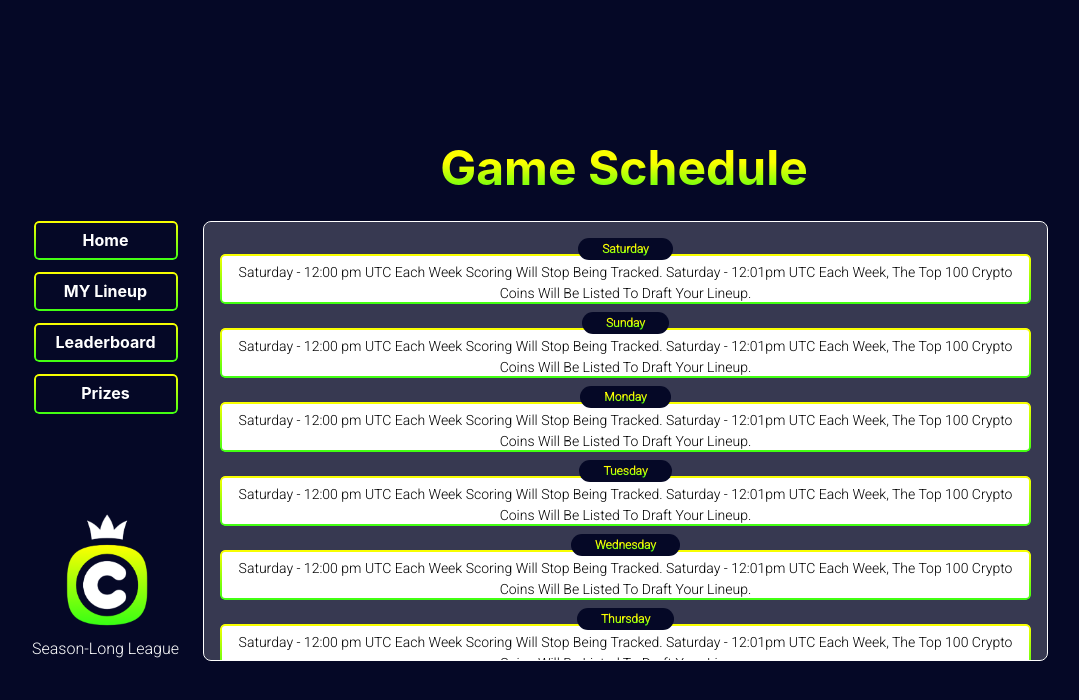
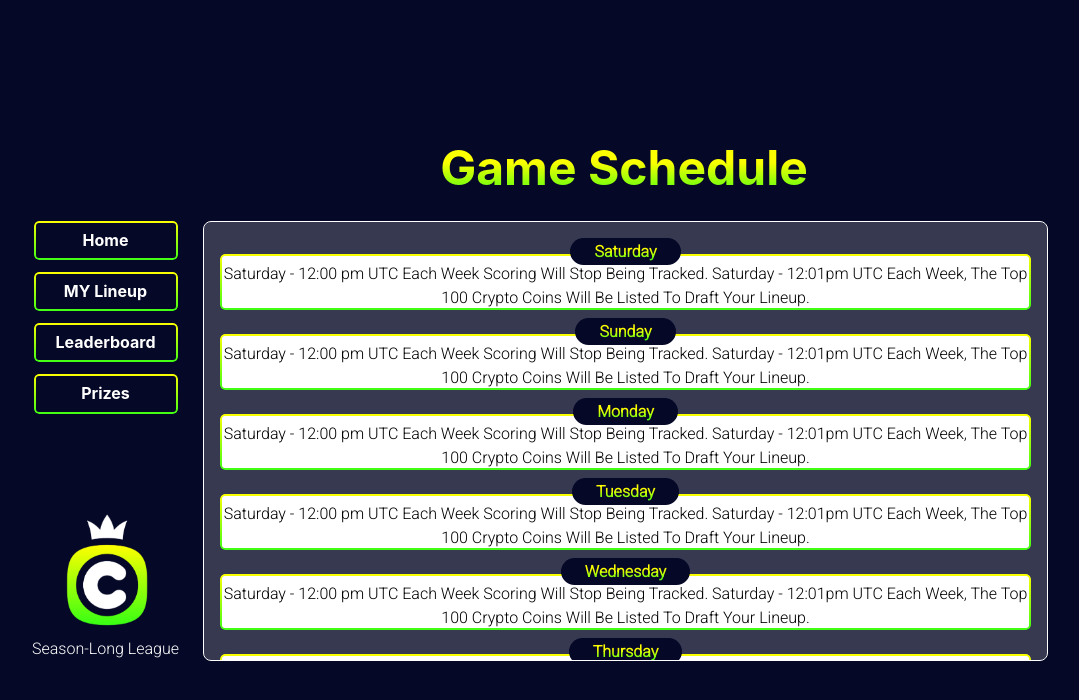
Before and after one commit to hamzabadshah1/CoinDraft, a React (Create React App) app: page /gameschedule in a window 1280 px wide. Shown: the top 700 px of the page, without its empty margins (16-1095 px from the left). Built offline with nearby package versions, Linux system fonts and the light colour scheme.

Commit message:
'update'

```diff
--- a/src/components/gameSchedule/GameSchedule.jsx
+++ b/src/components/gameSchedule/GameSchedule.jsx
@@ -1,8 +1,6 @@
 import {
   Button,
-  Center,
   Heading,
-  HStack,
   Image,
   Stack,
   Tag,
@@ -14,7 +12,7 @@ import '../../App.css';
 import logo from '../../assets/images/logo.png';
 import { useNavigate } from 'react-router-dom';
 const GameSchedule = () => {
-    const nav = useNavigate()
+  const nav = useNavigate();
   return (
     <>
       <Stack
@@ -41,7 +39,7 @@ const GameSchedule = () => {
             Game Schedule
           </Heading>
           <Image
-          onClick={()=>nav('/')}
+            onClick={() => nav('/')}
             display={{ base: 'inherit', md: 'none' }}
             _hover={{ cursor: 'pointer' }}
             w={{ base: '14', sm: '20', md: '28', lg: '40' }}
@@ -58,7 +56,7 @@ const GameSchedule = () => {
           >
             <Stack spacing={'3'}>
               <Button
-              onClick={()=>nav('/')}
+                onClick={() => nav('/')}
                 w={'36'}
                 color={'white'}
                 _hover={{
@@ -73,7 +71,7 @@ const GameSchedule = () => {
                 </Heading>
               </Button>
               <Button
-              onClick={()=>nav('/drafts')}
+                onClick={() => nav('/drafts')}
                 w={'36'}
                 color={'white'}
                 _hover={{
@@ -88,7 +86,7 @@ const GameSchedule = () => {
                 </Heading>
               </Button>
               <Button
-              onClick={()=>nav('/leaderboard')}
+                onClick={() => nav('/leaderboard')}
                 w={'36'}
                 color={'white'}
                 _hover={{
@@ -103,7 +101,7 @@ const GameSchedule = () => {
                 </Heading>
               </Button>
               <Button
-              onClick={()=>nav('/prize-payouts')}
+                onClick={() => nav('/prize-payouts')}
                 w={'36'}
                 color={'white'}
                 _hover={{
@@ -120,7 +118,7 @@ const GameSchedule = () => {
             </Stack>
             <VStack>
               <Image
-              onClick={()=>nav('/')}
+                onClick={() => nav('/')}
                 _hover={{ cursor: 'pointer' }}
                 w={{ base: '14', sm: '32', md: '32', lg: '24' }}
                 src={logo}
@@ -164,7 +162,7 @@ const GameSchedule = () => {
               >
                 <Tag
                   fontWeight={'bold'}
-                  fontSize={'xs'}
+                  fontSize={{ base: 'sm', md: 'md' }}
                   bgGradient="linear(180deg, #FCFF00 40%, #3FFF13 100%)"
                   bgClip="text"
                   minH={'0.6em'}
@@ -174,7 +172,7 @@ const GameSchedule = () => {
               </Stack>
               <Text
                 textAlign={'center'}
-                fontSize={{ base: 'xs', md: 'sm' }}
+                fontSize={{ base: 'sm', md: 'md' }}
                 pt={'2'}
               >
                 Saturday - 12:00 pm UTC Each Week Scoring Will Stop Being
@@ -203,7 +201,7 @@ const GameSchedule = () => {
               >
                 <Tag
                   fontWeight={'bold'}
-                  fontSize={'xs'}
+                  fontSize={{ base: 'sm', md: 'md' }}
                   bgGradient="linear(180deg, #FCFF00 40%, #3FFF13 100%)"
                   bgClip="text"
                   minH={'0.6em'}
@@ -213,7 +211,7 @@ const GameSchedule = () => {
               </Stack>
               <Text
                 textAlign={'center'}
-                fontSize={{ base: 'xs', md: 'sm' }}
+                fontSize={{ base: 'sm', md: 'md' }}
                 pt={'2'}
               >
                 Saturday - 12:00 pm UTC Each Week Scoring Will Stop Being
@@ -242,7 +240,7 @@ const GameSchedule = () => {
               >
                 <Tag
                   fontWeight={'bold'}
-                  fontSize={'xs'}
+                  fontSize={{ base: 'sm', md: 'md' }}
                   bgGradient="linear(180deg, #FCFF00 40%, #3FFF13 100%)"
                   bgClip="text"
                   minH={'0.6em'}
@@ -252,7 +250,7 @@ const GameSchedule = () => {
               </Stack>
               <Text
                 textAlign={'center'}
-                fontSize={{ base: 'xs', md: 'sm' }}
+                fontSize={{ base: 'sm', md: 'md' }}
                 pt={'2'}
               >
                 Saturday - 12:00 pm UTC Each Week Scoring Will Stop Being
@@ -281,7 +279,7 @@ const GameSchedule = () => {
               >
                 <Tag
                   fontWeight={'bold'}
-                  fontSize={'xs'}
+                  fontSize={{ base: 'sm', md: 'md' }}
                   bgGradient="linear(180deg, #FCFF00 40%, #3FFF13 100%)"
                   bgClip="text"
                   minH={'0.6em'}
@@ -291,7 +289,7 @@ const GameSchedule = () => {
               </Stack>
               <Text
                 textAlign={'center'}
-                fontSize={{ base: 'xs', md: 'sm' }}
+                fontSize={{ base: 'sm', md: 'md' }}
                 pt={'2'}
               >
                 Saturday - 12:00 pm UTC Each Week Scoring Will Stop Being
@@ -320,7 +318,7 @@ const GameSchedule = () => {
               >
                 <Tag
                   fontWeight={'bold'}
-                  fontSize={'xs'}
+                  fontSize={{ base: 'sm', md: 'md' }}
                   bgGradient="linear(180deg, #FCFF00 40%, #3FFF13 100%)"
                   bgClip="text"
                   minH={'0.6em'}
@@ -330,7 +328,7 @@ const GameSchedule = () => {
               </Stack>
               <Text
                 textAlign={'center'}
-                fontSize={{ base: 'xs', md: 'sm' }}
+                fontSize={{ base: 'sm', md: 'md' }}
                 pt={'2'}
               >
                 Saturday - 12:00 pm UTC Each Week Scoring Will Stop Being
@@ -359,7 +357,7 @@ const GameSchedule = () => {
               >
                 <Tag
                   fontWeight={'bold'}
-                  fontSize={'xs'}
+                  fontSize={{ base: 'sm', md: 'md' }}
                   bgGradient="linear(180deg, #FCFF00 40%, #3FFF13 100%)"
                   bgClip="text"
                   minH={'0.6em'}
@@ -369,7 +367,7 @@ const GameSchedule = () => {
               </Stack>
               <Text
                 textAlign={'center'}
-                fontSize={{ base: 'xs', md: 'sm' }}
+                fontSize={{ base: 'sm', md: 'md' }}
                 pt={'2'}
               >
                 Saturday - 12:00 pm UTC Each Week Scoring Will Stop Being
@@ -398,7 +396,7 @@ const GameSchedule = () => {
               >
                 <Tag
                   fontWeight={'bold'}
-                  fontSize={'xs'}
+                  fontSize={{ base: 'sm', md: 'md' }}
                   bgGradient="linear(180deg, #FCFF00 40%, #3FFF13 100%)"
                   bgClip="text"
                   minH={'0.6em'}
@@ -408,7 +406,7 @@ const GameSchedule = () => {
               </Stack>
               <Text
                 textAlign={'center'}
-                fontSize={{ base: 'xs', md: 'sm' }}
+                fontSize={{ base: 'sm', md: 'md' }}
                 pt={'2'}
               >
                 Saturday - 12:00 pm UTC Each Week Scoring Will Stop Being
@@ -426,7 +424,7 @@ const GameSchedule = () => {
         </Stack>
         {/* Home Mibile Screen Button */}
         <Button
-        onClick={()=>nav('/')}
+          onClick={() => nav('/')}
           w={'40vw'}
           display={{ base: 'inherit', md: 'none' }}
           bgGradient="linear(180deg, #FCFF00 10%, #3FFF13 100%)"
--- a/src/components/walletConnect/WalletConnect.jsx
+++ b/src/components/walletConnect/WalletConnect.jsx
@@ -20,22 +20,7 @@ import walletconnect from '../../assets/images/walletconnect.png';
 import { useNavigate } from 'react-router-dom';
 
 const WalletConnect = () => {
-  async function requestAccount() {
-    console.log('request account');
-    if (window.ethereum) {
-      console.log('account already exists!');
-      try {
-        await window.ethereum.request({
-          method: 'eth_requestAccounts',
-        });
-        // setwalletAddress(account[0])
-      } catch (error) {
-        console.log('error in connceting');
-      }
-    } else {
-      console.log('not exists');
-    }
-  }
+
   const nav = useNavigate();
   const OverlayOne = () => (
     <ModalOverlay
@@ -73,7 +58,7 @@ const WalletConnect = () => {
           <ModalBody>
             <VStack align={'center'} justify={'center'}>
               <Button
-                onClick={requestAccount}
+                // onClick={requestAccount}
                 w={'full'}
                 className="button-border"
                 color={'white'}
```
Lines whose indentation alone changed are shown as unchanged.
